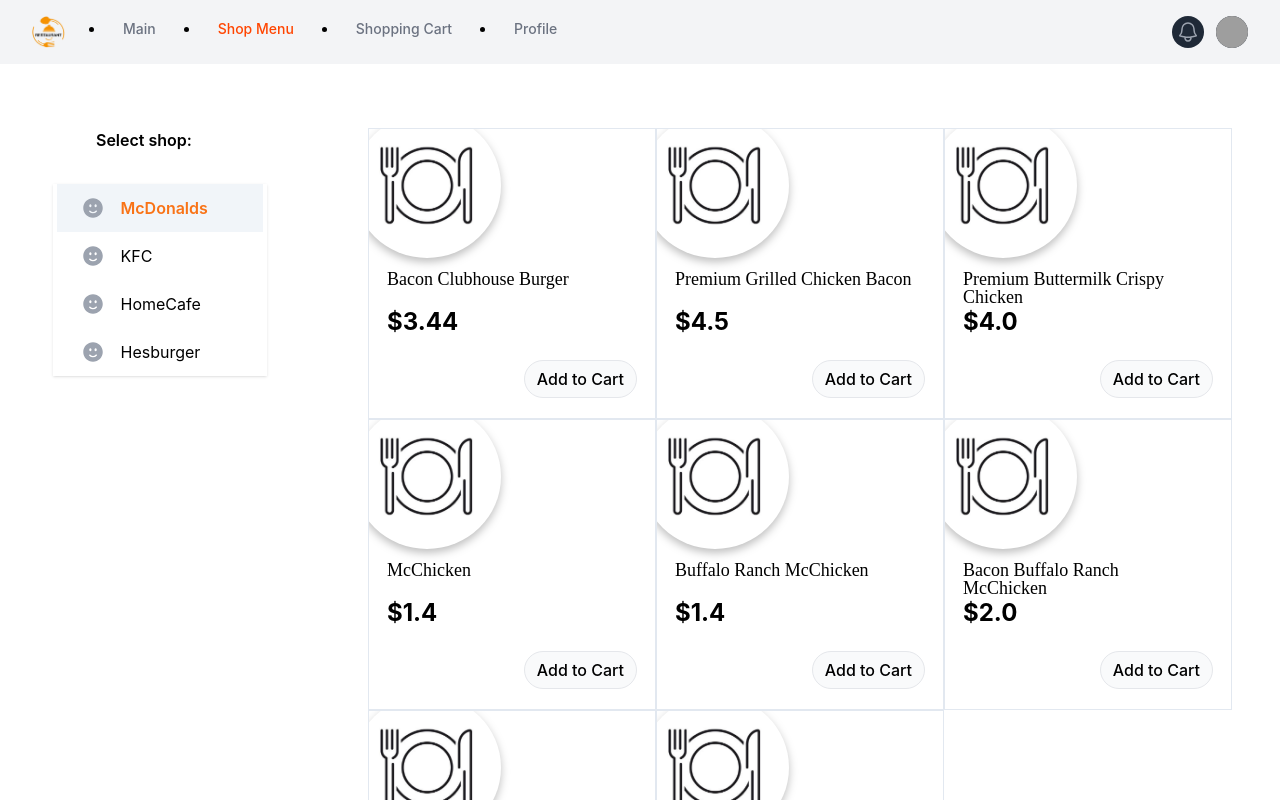
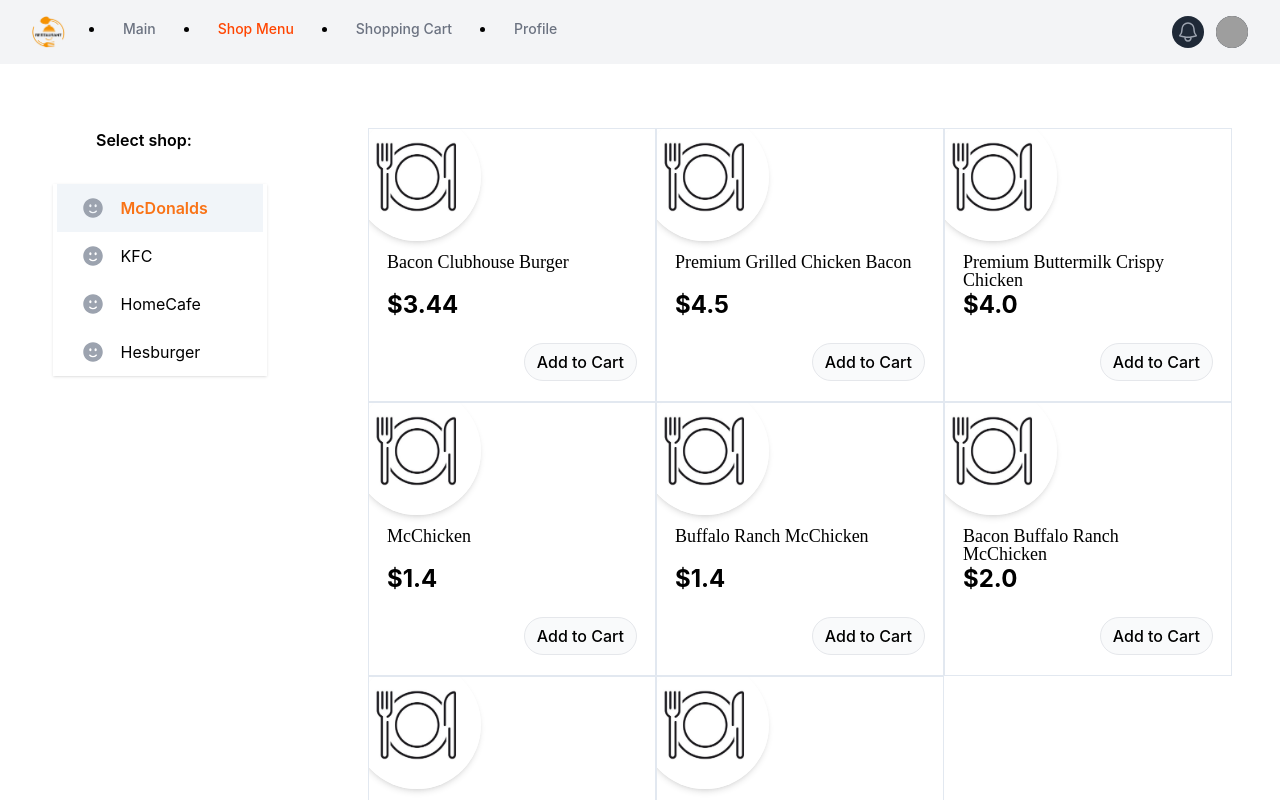
Before and after one commit to hustle2live/ElifTech_Test-task, a React (Create React App) app: page /shop in a window 1280 px wide. Shown: the top 800 px of the page. Built offline with nearby package versions, Linux system fonts and the light colour scheme; grey boxes are pictures that could not be loaded.

Commit message:
moderate images menu items

```diff
--- a/src/components/Menu.jsx
+++ b/src/components/Menu.jsx
@@ -98,7 +98,11 @@
                            className='relative flex flex-col w-72 bg-white border border-slate-200 overflow-hidden hover:border-slate-400 hover:scale-105 hover:z-10 hover:shadow-xl'
                            key={NAME}
                         >
-                           <img className={`${styles.shopMenu__item_image} -mt-4 -ml-4`} src={MenuImage} alt={NAME} />
+                           <img
+                              className='block box-border -mt-4 -ml-4 rounded-full w-32 h-32 shadow-md'
+                              src={MenuImage}
+                              alt={NAME}
+                           />
 
                            <div className={styles.shopMenu__item_frame}>
                               <h4 className={styles.shopMenu__item_name}>{NAME}</h4>
--- a/src/index.module.scss
+++ b/src/index.module.scss
@@ -102,18 +102,6 @@
          }
       }
 
-      &_image {
-         display: block;
-         content: '';
-         // margin-top: -18px;
-         margin-left: -12px;
-         width: 148px;
-         height: 145px;
-         filter: drop-shadow(0px 4px 4px rgba(0, 0, 0, 0.25));
-         border-radius: 50%;
-         box-sizing: border-box;
-      }
-
       &_button {
          display: flex;
          flex-direction: row;
```
